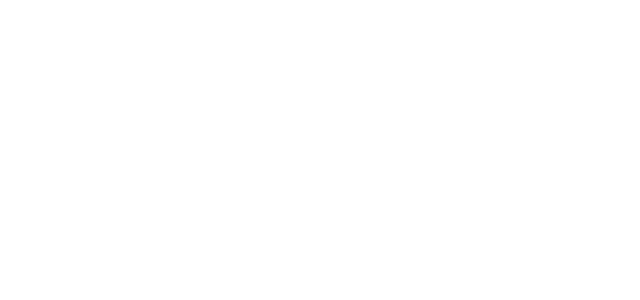
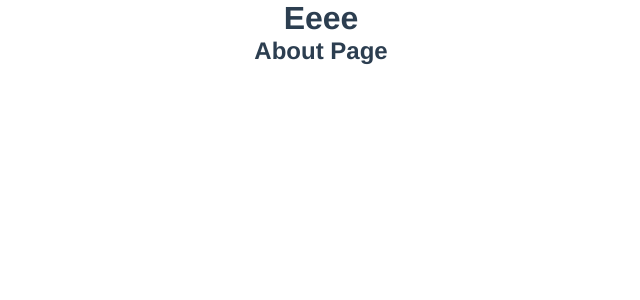
Before and after one commit to dzenannn/vue-cli, a Vue app in the folder vue-routing/: page /about in a window 1280 px wide. Before the commit this address had no page. Shown: the top 300 px of the page, without its empty margins (319-959 px from the left). Built offline with nearby package versions, Linux system fonts and the light colour scheme.

Commit message:
vue init

```diff
--- a/vue-routing/src/App.vue
+++ b/vue-routing/src/App.vue
@@ -1,10 +1,21 @@
 <script></script>
 
 <template>
-  <div></div>
+  <div>
+    <h1>Eeee</h1>
+    <router-view />
+  </div>
 </template>
 
-<style scoped>
+<style>
+#app {
+  font-family: Helvetica;
+  -webkit-font-smoothing: antialiased;
+  -moz-osx-font-smoothing: grayscale;
+  text-align: center;
+  color: #2c3e50;
+}
+
 * {
   padding: 0;
   margin: 0;
--- a/vue-routing/src/main.js
+++ b/vue-routing/src/main.js
@@ -4,8 +4,4 @@
 import App from './App.vue'
 import router from './router'
 
-const app = createApp(App)
-
-app.use(router)
-
-app.mount('#app')
+createApp(App).use(router).mount('#app')
--- a/vue-routing/src/router/index.js
+++ b/vue-routing/src/router/index.js
@@ -1,8 +1,28 @@
+import HomeView from '@/views/HomeView.vue'
+import Users from '@/views/UsersView.vue'
 import { createRouter, createWebHistory } from 'vue-router'
+
+const routes = [
+  {
+    path: '/',
+    name: 'home',
+    component: HomeView,
+  },
+  {
+    path: '/about',
+    name: 'about',
+    component: () => import('../views/AboutView.vue'),
+  },
+  {
+    path: '/users',
+    name: 'users',
+    component: Users,
+  },
+]
 
 const router = createRouter({
   history: createWebHistory(import.meta.env.BASE_URL),
-  routes: [],
+  routes,
 })
 
 export default router
--- a/vue-routing/src/views/AboutView.vue
+++ b/vue-routing/src/views/AboutView.vue
@@ -1,5 +1,8 @@
+<script></script>
 <template>
-  <div></div>
+  <div>
+    <h2>About Page</h2>
+  </div>
 </template>
 
 <style></style>
--- /dev/null
+++ b/vue-routing/src/views/UsersView.vue
@@ -0,0 +1,13 @@
+<script>
+export default {
+  name: 'Users',
+}
+</script>
+
+<template>
+  <div>
+    <h1>User Page</h1>
+  </div>
+</template>
+
+<style scoped></style>
```
